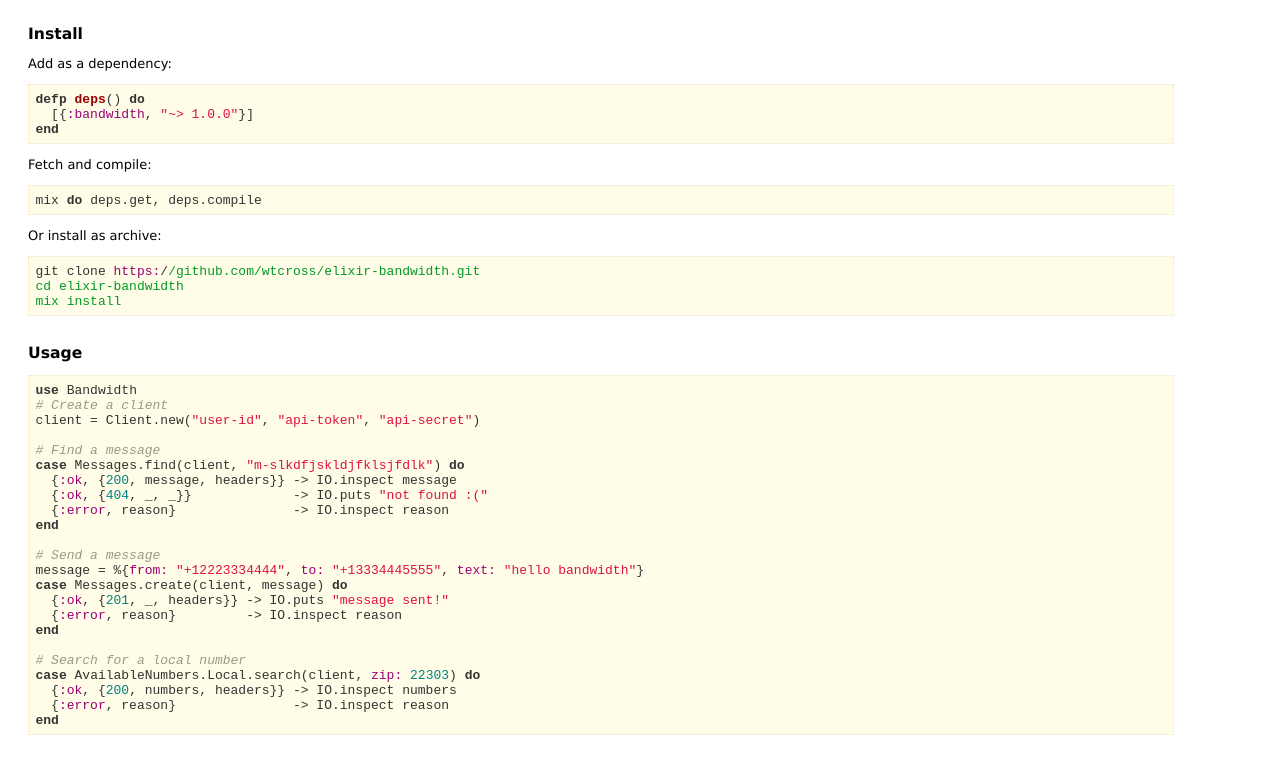
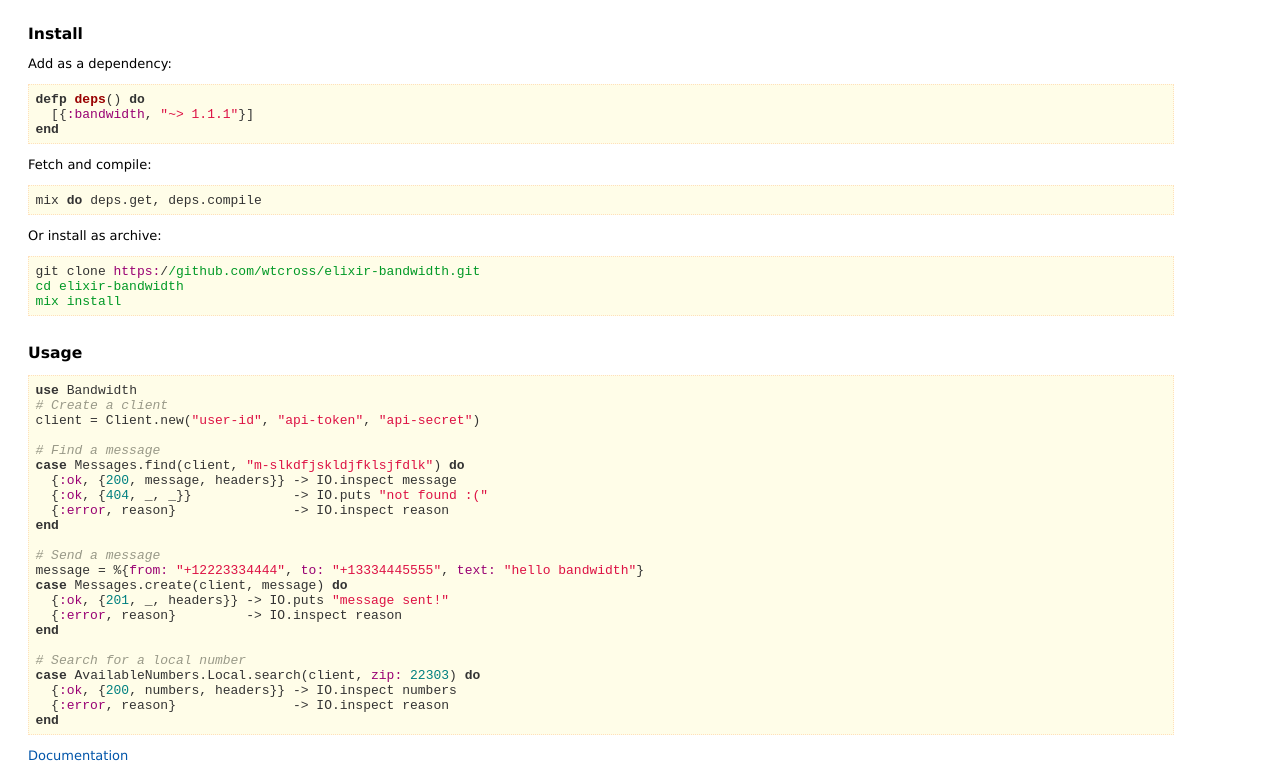
Before and after one commit to Bandwidth/elixir-bandwidth, a plain HTML site: page doc/Bandwidth.html in a window 1280 px wide. Shown: the part 757-1533 px from the top of the page. Before the commit the page ends 1505 px from the top, so only its background shows below. Drawn offline with Linux system fonts and the light colour scheme.

```diff
--- a/doc/Bandwidth.html
+++ b/doc/Bandwidth.html
@@ -50,7 +50,7 @@
 <h2>Install</h2>
 <p>Add as a dependency:</p>
 <pre><code class="elixir">defp deps() do
-  [{:bandwidth, &quot;~&gt; 1.0.0&quot;}]
+  [{:bandwidth, &quot;~&gt; 1.1.1&quot;}]
 end</code></pre>
 <p>Fetch and compile:</p>
 <pre><code class="bash">mix do deps.get, deps.compile</code></pre>
@@ -82,6 +82,7 @@ case AvailableNumbers.Local.search(client, zip: 22303) do
   {:ok, {200, numbers, headers}} -&gt; IO.inspect numbers
   {:error, reason}               -&gt; IO.inspect reason
 end</code></pre>
+<p><a href="http://hexdocs.pm/bandwidth/1.1.1/">Documentation</a></p>
 
         </section>
 
```
Also changed, not shown: 1 other file.
